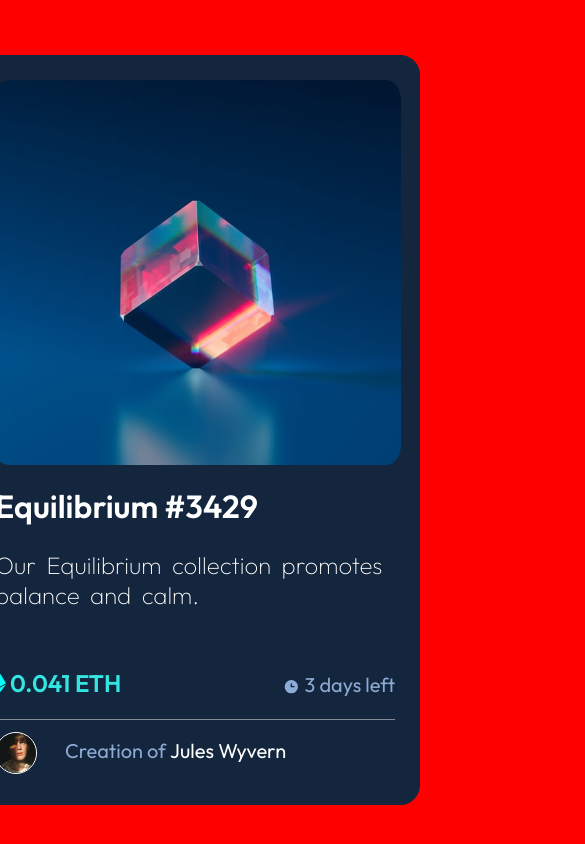
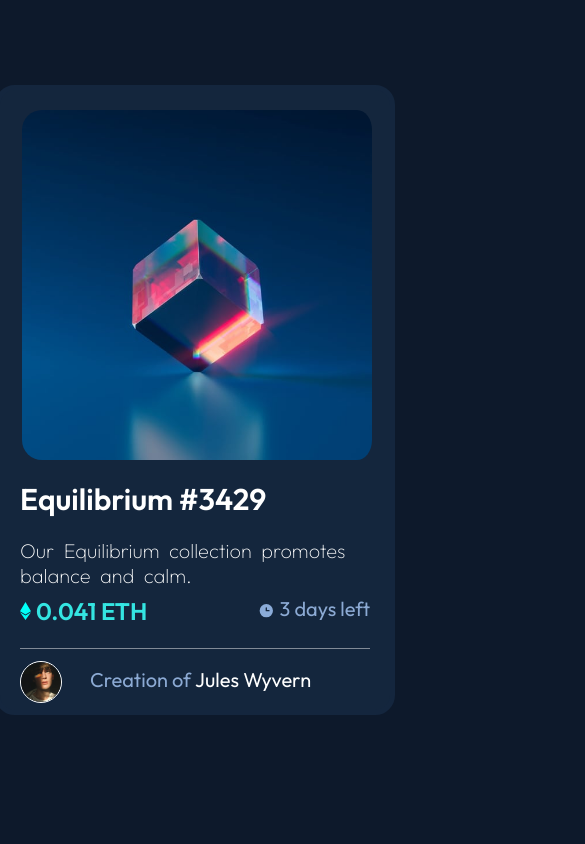
Before and after one commit to Shuayb-Dev/NFT-preview-card, a plain HTML site: page index.html in a window 390 px wide. Shown: the top 844 px of the page, 585 px wide, since content can reach past the window. Drawn offline with Linux system fonts and the light colour scheme.

Commit message:
Completed mobile design and site

```diff
--- a/index.html
+++ b/index.html
@@ -23,8 +23,11 @@
           alt="picture of a diamond"
         />
 
+        <div class="relative-container">
           <img class="image_two" src="images/icon-view.svg" alt="view icon" />
+        </div>
 
+        <div class="bottom-section">
           <h1>Equilibrium #3429</h1>
 
           <p class="para_one">
@@ -58,6 +61,7 @@
             <p><span>Creation of</span>Jules Wyvern</p>
           </div>
         </div>
+      </div>
     </main>
   </body>
 </html>
--- a/style.css
+++ b/style.css
@@ -15,6 +15,11 @@ body {
   border-radius: 20px;
 }
 
+.bottom-section {
+  position: relative;
+  bottom: 300px;
+}
+
 .image_one {
   height: 55%;
   display: block;
@@ -25,6 +30,16 @@ body {
   border-radius: 20px;
   position: relative;
   right: 4px;
+}
+
+.relative-container {
+  position: relative;
+  height: 300px;
+  width: 300px;
+  margin: 0px;
+  padding: 0px;
+  right: 726px;
+  top: 163px;
 }
 
 .image_two {
@@ -129,8 +144,42 @@ hr {
   margin-right: 4px;
 }
 
-@media only screen and (max-width: 600px) {
+@media only screen and (max-width: 500px) {
   body {
-    background-color: red;
+  }
+  .container {
+    position: relative;
+    bottom: 30px;
+    height: 580px;
+    width: 350px;
+  }
+
+  .image_one {
+    height: 350px;
+    width: 350px;
+    position: relative;
+    left: 2px;
+  }
+
+  h1 {
+    font-size: 30px;
+  }
+
+  .bottom-section p {
+    font-size: 20px;
+  }
+
+  .para_two,
+  hr,
+  .avatar_info {
+    position: relative;
+    bottom: 50px;
+  }
+
+  .image_two {
+    padding-top: 152px;
+    padding-right: 170px;
+    padding-left: 140px;
+    padding-bottom: 150px;
   }
 }
```
Lines whose indentation alone changed are shown as unchanged.
